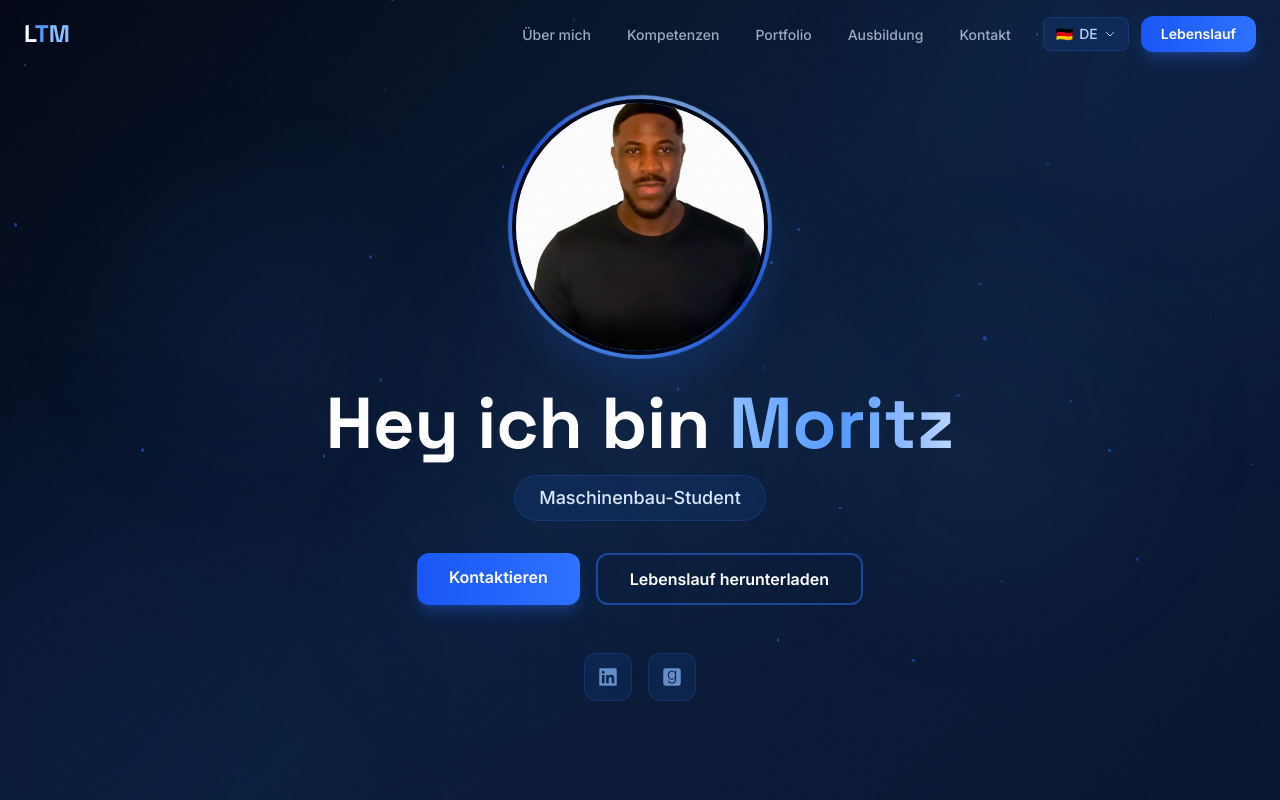
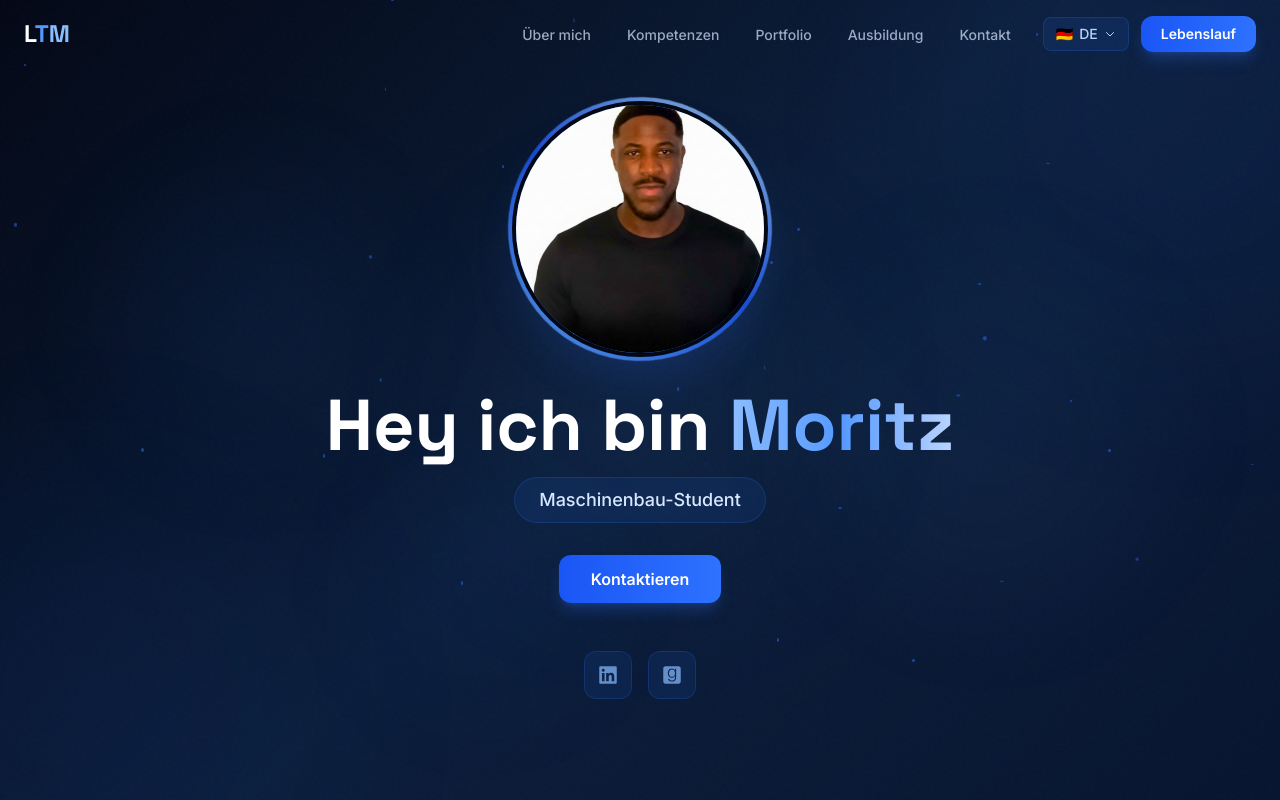
Before and after one commit to ltm7/moritz-CV-, a Next.js app: page / in a window 1280 px wide. Shown: the top 800 px of the page. Built offline with nearby package versions, Linux system fonts and the light colour scheme.

Commit message:
Hero component Change

```diff
--- a/src/components/Hero.tsx
+++ b/src/components/Hero.tsx
@@ -172,14 +172,6 @@ export default function Hero() {
           >
             {t(translations.hero.hireMe, locale)}
           </motion.a>
-          <motion.a
-            href={withPrefix("/docs/CV_Moritz_Leter_new.pdf")}
-            whileHover={{ scale: 1.05 }}
-            whileTap={{ scale: 0.95 }}
-            className="btn-outline"
-          >
-            {t(translations.hero.downloadCV, locale)}
-          </motion.a>
         </motion.div>
 
         {/* Social links — only LinkedIn and Goodreads */}
```
